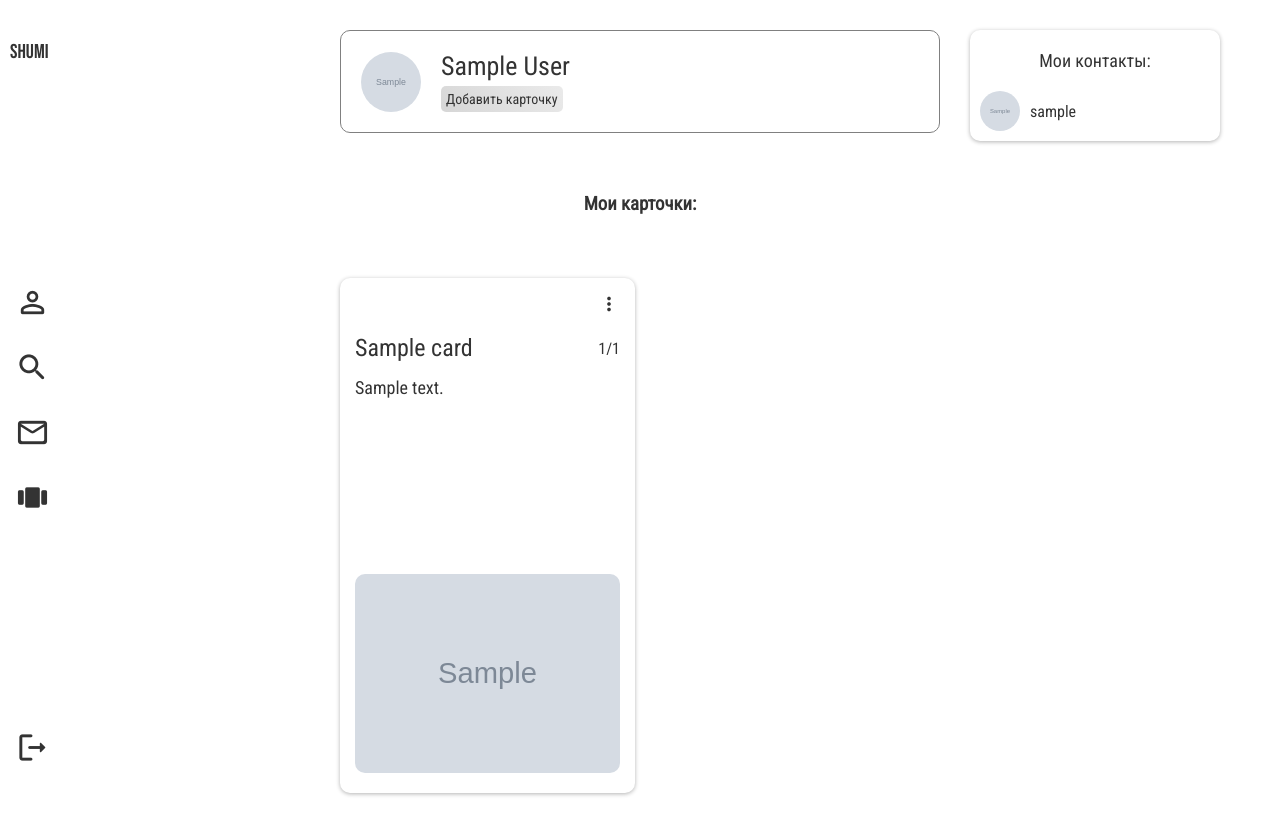
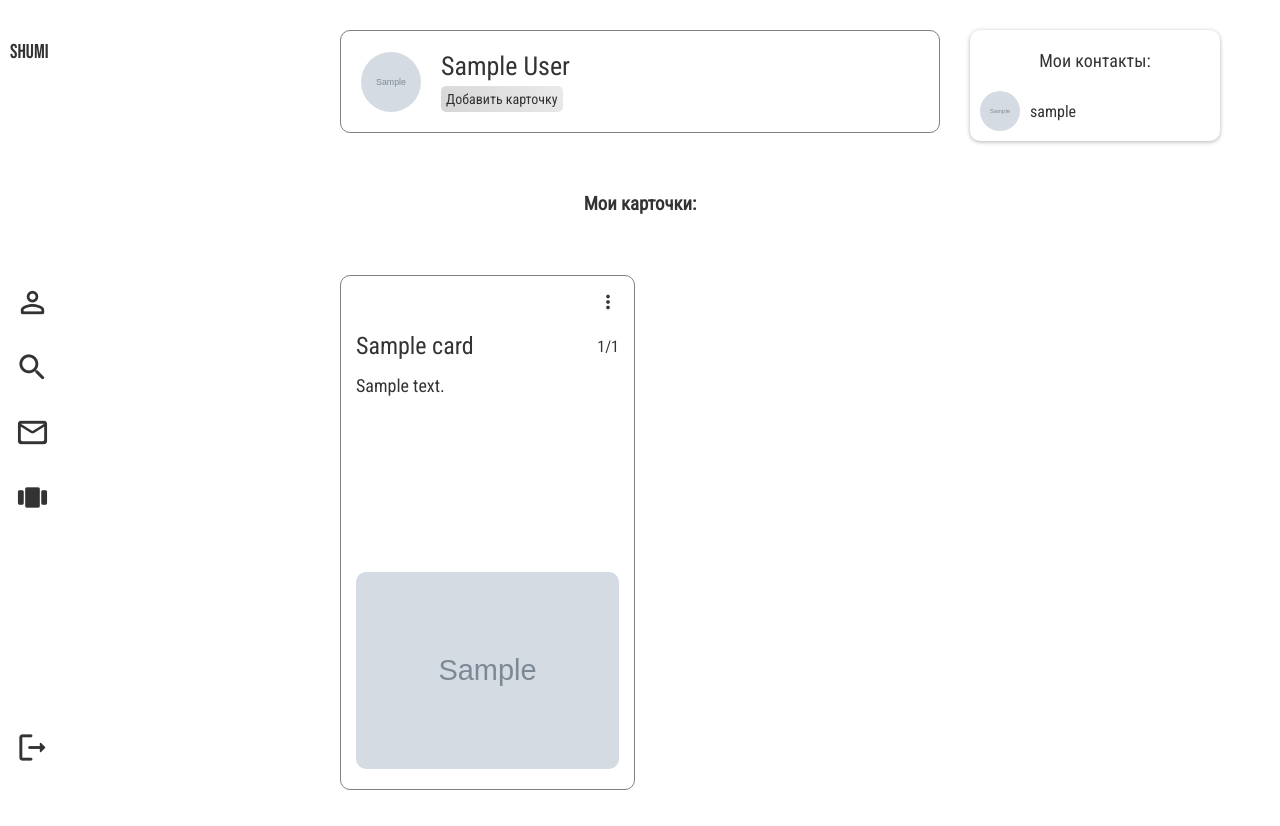
Before and after one commit to atrop1ne/Shumi, a Django app: page /profile/1 in a window 1280 px wide. After the commit the page ends 790 px from the top, so only its background shows below. Run offline with Django 3.2, Linux system fonts and the light colour scheme; a user stored in the database is signed in; tables that the repository leaves empty hold one stand-in row (values such as "Sample post"); grey boxes marked "Sample" are stand-in pictures; some libraries are stand-ins or nearby versions.

Commit message:
Cards view fixed

```diff
--- a/ShumiProject/ShumiApp/static/css/main.css
+++ b/ShumiProject/ShumiApp/static/css/main.css
@@ -16,6 +16,7 @@
 }
 
 .card_face{
+    position: relative;
     width: 400px;
     max-width: 500px;
     grid-column: 2;
@@ -60,11 +61,27 @@
     height: var(--card_content_height);
     overflow: hidden;
     cursor: pointer;
+    padding-bottom: 70px;
 }
 
 .card_text_content{
     min-height: var(--card_text_content_height);
+    height: var(--card_text_content_height);
     overflow: hidden;
+    position: relative;
+}
+
+.card_description_hider{
+    position: absolute;
+    left: 0;
+    bottom: 0;
+    width: 100%;
+    height: 50px;
+    background: linear-gradient(0deg, rgba(255,255,255,1) 0%, rgba(255,255,255,0) 100%);
+}
+
+.card_description_hider_hide{
+    display: none;
 }
 
 .card_title_and_counter{
@@ -84,12 +101,11 @@
 
 .card_description{
     font-size: 18px;
-    overflow: auto;
+    white-space: pre-wrap;
 }
 
 .card_images{
     height: var(--card_images_height);
-    min-height: var(--card_images_height);
     overflow: hidden;
 }
 
@@ -114,6 +130,9 @@
     text-align: center;
     width: 100%;
     padding: 10px 0px;
+    position: absolute;
+    left: 0;
+    bottom: 0;
 }
 
 .card_button{
@@ -168,5 +187,9 @@
 
 .card_content_full{
     height: auto;
-    overflow: auto;
 }
+
+.card_images_full{
+    height: auto !important;
+    width: 100% !important;
+}
--- a/ShumiProject/ShumiApp/static/css/mini_cards.css
+++ b/ShumiProject/ShumiApp/static/css/mini_cards.css
@@ -13,6 +13,7 @@
     columns: 2;
     column-gap: 10px;
     width: 100%;
+    break-inside: avoid;
 }
 
 .card_face{
@@ -20,12 +21,19 @@
     break-inside: avoid;
     margin: 3px 0px;
     transform: translateZ(0);
-    display: inline-block;
     border-radius: 10px;
-    box-shadow: 0 1px 4px 0 rgba(0, 0, 0, 0.3);
+    box-shadow: none;
+    border: 1px solid grey;
     min-height: auto;
     height: auto;
     padding: 15px;
+    display: block;
+    margin: 0;
+    margin-bottom: 10px;
+}
+
+.card_content{
+    padding: 0;
 }
 
 .card_user_info{
@@ -70,6 +78,7 @@
     border-radius: 10px;
     box-shadow: 0 1px 4px 0 rgba(0, 0, 0, 0.3);
     display: none;
+    z-index: 1;
 }
 
 .card_more_options_container_visible{
@@ -86,3 +95,7 @@
 .card_more_option:hover{
     background-color: rgb(219, 219, 219);
 }
+
+.card_text_content{
+    height: auto;
+}
--- a/ShumiProject/ShumiApp/templates/ShumiApp/main.html
+++ b/ShumiProject/ShumiApp/templates/ShumiApp/main.html
@@ -29,9 +29,8 @@
                         {{card.current_people_count}}/{{card.max_people_count}}
                     </div>
                 </div>
-                <div class="card_description">
-                    {{card.description}}
-                </div>
+                <div class="card_description">{{card.description}}</div>
+                <div class="card_description_hider"></div>
             </div>
             <div class="card_images">
                 {%if card.images%}
--- a/ShumiProject/ShumiApp/templates/ShumiApp/mini_cards.html
+++ b/ShumiProject/ShumiApp/templates/ShumiApp/mini_cards.html
@@ -45,9 +45,7 @@
                                 {{card.current_people_count}}/{{card.max_people_count}}
                             </div>
                         </div>
-                        <div class="card_description">
-                            {{card.description}}
-                        </div>
+                        <div class="card_description">{{card.description}}</div>
                     </div>
                     <div class="card_images">
                         {%if card.images%}
```
Also changed, not shown: ShumiProject/ShumiApp/static/js/card.js (+10 -1 lines).
